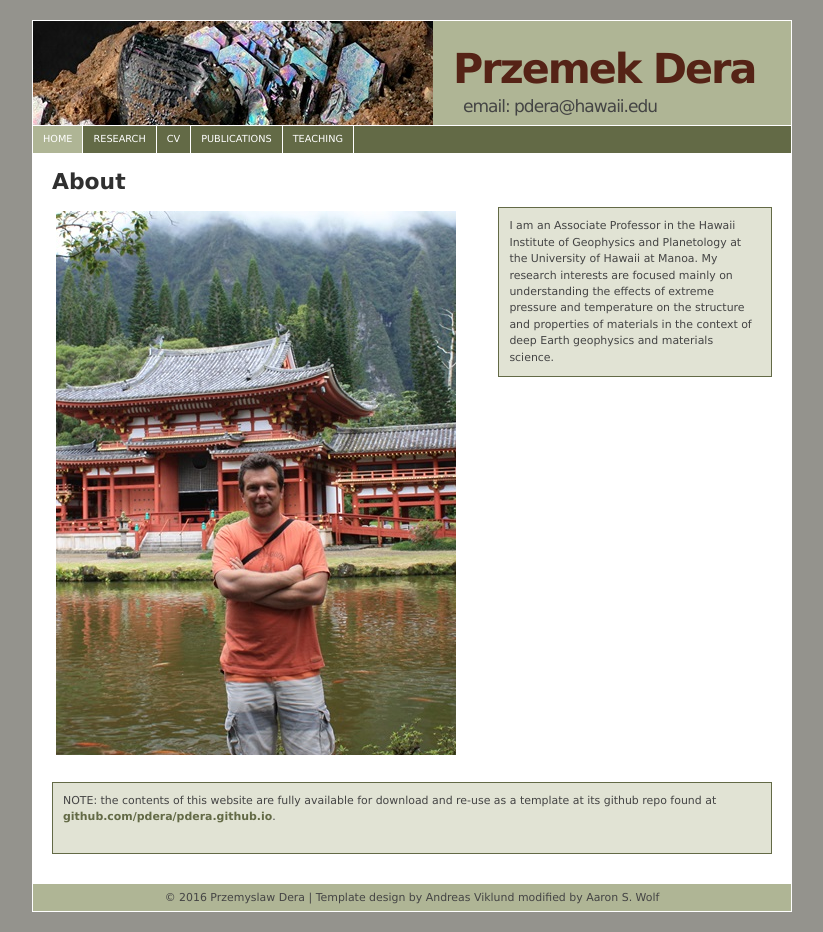
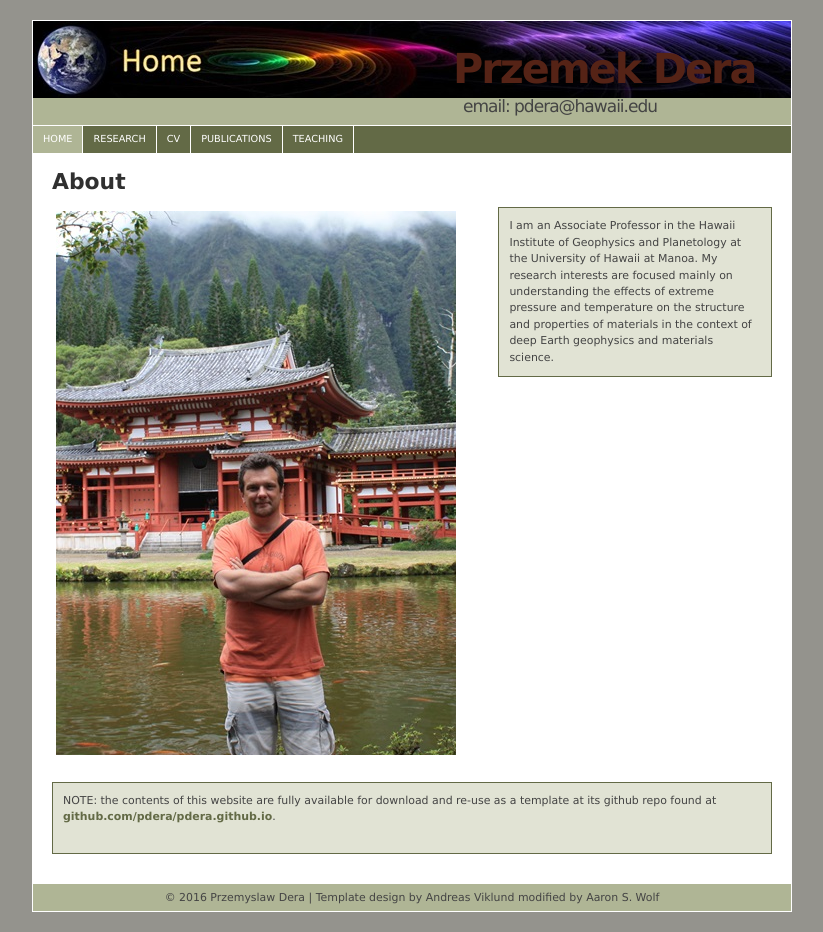
Before and after one commit to pdera/pdera.github.io, a Jekyll site: the page built from index.md, in a window 1280 px wide. Shown: the whole page, without its empty margins (228-1051 px from the left). Built offline with Jekyll 4.4.1, drawn with Linux system fonts in a browser that asks for light colours.

Commit message:
Hope banner try

```diff
--- a/css/main.css
+++ b/css/main.css
@@ -29,6 +29,7 @@ code.has-jax {font: inherit;
 /* Header and navigation styles */
 #container {width:760px; margin:20px auto; padding:1px 0; text-align:left; background:#ffffff; color:#303030;}
 #header {height:104px; width:758px; margin:0 1px 1px 1px; background:#AFB595 url(../images/Moissanite__R150016__Sample__Photo__34845__zoom.jpg) top left no-repeat; color:#444;}
+#header {height:104px; width:758px; margin:0 1px 1px 1px; background:#AFB595 url(../images/home_banner.jpg) top left no-repeat; color:#444;}
 #header h1 {padding:40px 0 0 420px; font-size:3.4em; color:#552316; letter-spacing:-2px; font-weight:bold;}
 #header h2 {margin:20px 0 0 430px; font-size:1.4em; color:#444; letter-spacing:-1px; font-weight:normal;}
 #navigation {height:2.2em; line-height:2.2em; width:758px; margin:0 1px; background:#636a46; color:#ffffff;}
```
Also changed, not shown: images/Presentation1.jpg (added), images/home_banner.jpg (added).
